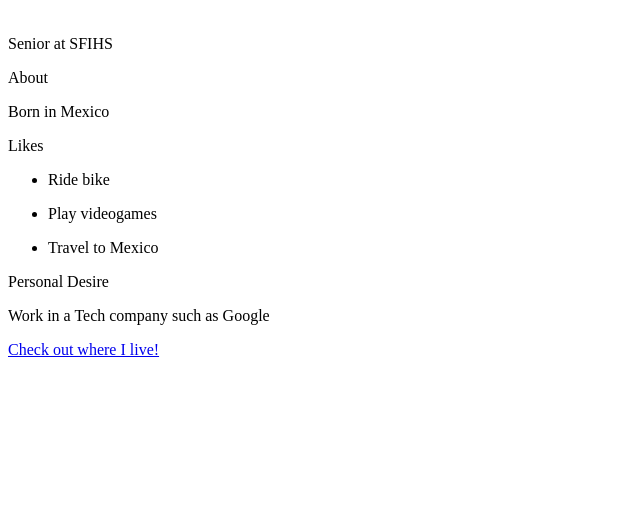
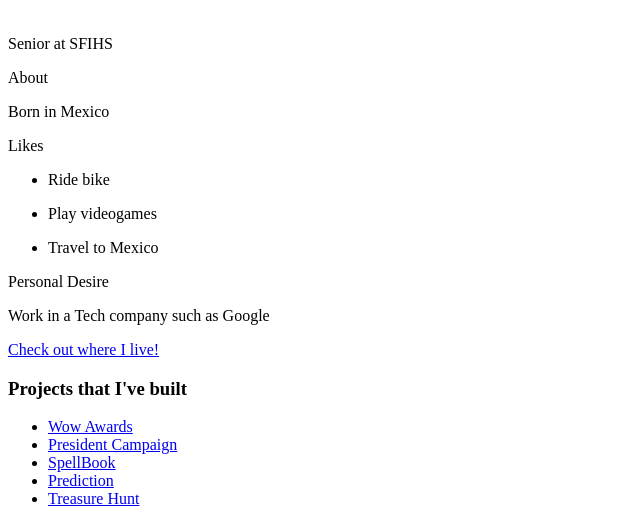
Before and after one commit to eduardogm25/Jaime-Garcia, a plain HTML site: page index.html in a window 1280 px wide. Shown: the part 391-915 px from the top of the page, without its empty margins (0-640 px from the left). Before the commit the page ends 800 px from the top, so only its background shows below. Drawn offline with Linux system fonts and the light colour scheme.

Commit message:
Created using Popcode: https://popcode.org

```diff
--- a/index.html
+++ b/index.html
@@ -21,8 +21,16 @@
     <p class="school">Work in a Tech company such as Google</p>
     <p><a href="http://www.sfzoo.org/"  target="_blank">Check out where I live!</a></p>
     <div class="projects">
-    <a href="
+    <h3>Projects that I've built</h3>
+   <ul>
+   <li><a href="https://eduardogm25.github.io/Wowow-Awards/">Wow Awards</a></li>
+   <li><a href="https://eduardogm25.github.io/Next-President">President Campaign</a></li>
+   <li><a href="https://eduardogm25.github.io/Unit-5-jQuery-SpellBook-Project/">SpellBook</a></li>
+   <li><a href="https://eduardogm25.github.io/In-the-year-2045/">Prediction</a></li>
+   <li><a href="https://eduardogm25.github.io/Page-Title">Treasure Hunt</a></li>
 
+
+    </ul>
     </div>
     </body>
 </html>
```
